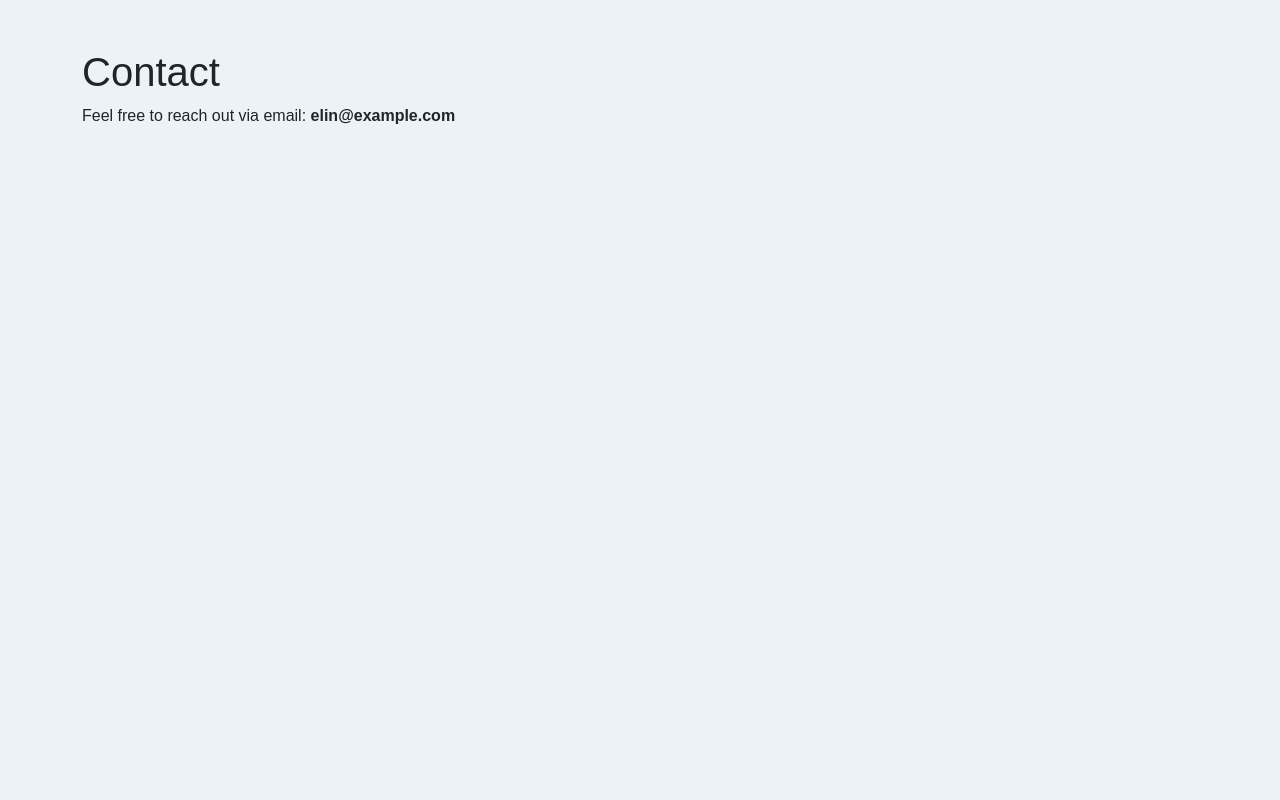
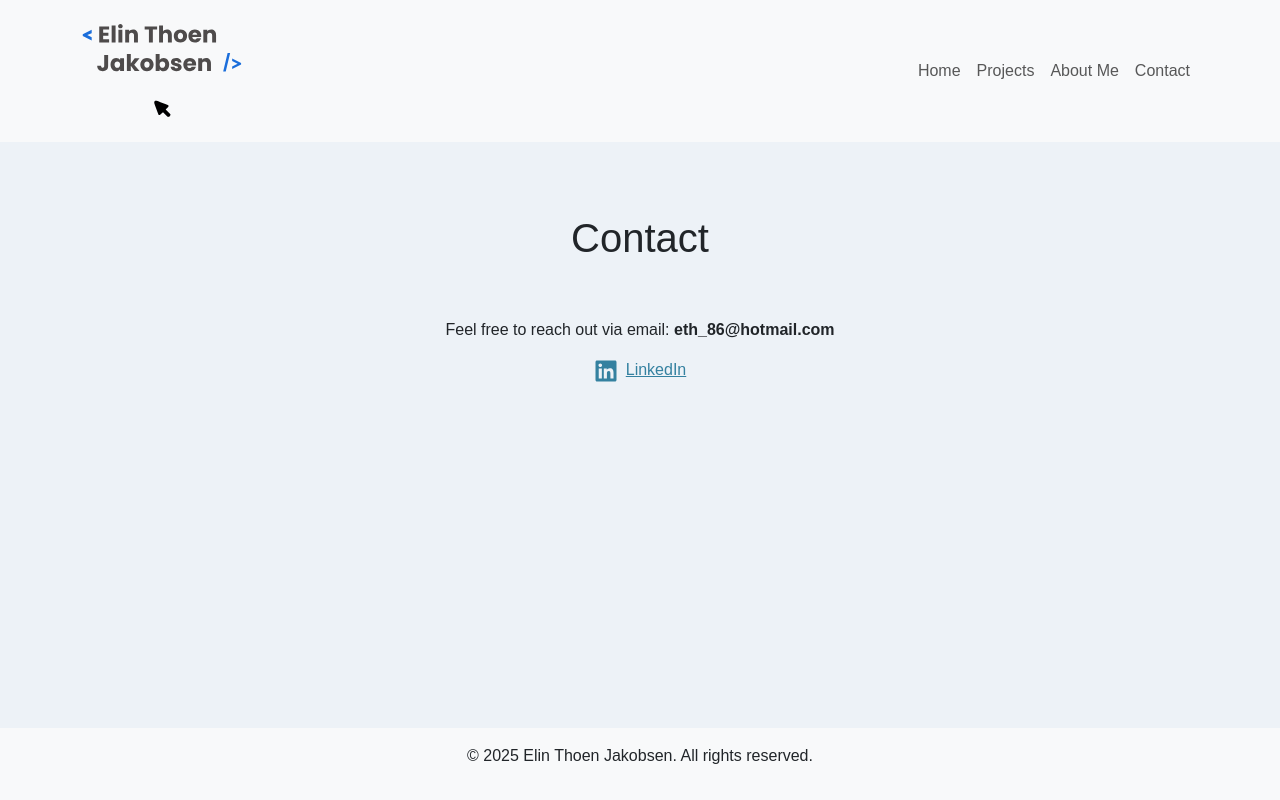
Before and after one commit to elinkrull/portofolio-2, a React (Vite) app: page /contact in a window 1280 px wide. Built offline with nearby package versions, Linux system fonts and the light colour scheme.

Commit message:
SMall chgs in cards layout. Adds AboutMePage

```diff
--- a/package.json
+++ b/package.json
@@ -15,6 +15,7 @@
     "react": "^19.1.0",
     "react-bootstrap": "^2.10.10",
     "react-dom": "^19.1.0",
+    "react-icons": "^5.5.0",
     "react-router-dom": "^7.6.1",
     "sass": "^1.89.0"
   },
--- a/src/App.jsx
+++ b/src/App.jsx
@@ -1,6 +1,7 @@
 import { BrowserRouter as Router, Routes, Route } from "react-router-dom";
 import HomePage from "./pages/HomePage";
 import ContactPage from "./pages/ContactPage";
+import AboutMePage from "./pages/AboutMePage";
 
 function App() {
   return (
@@ -8,6 +9,7 @@ function App() {
       <Routes>
         <Route path="/" element={<HomePage />} />
         <Route path="/contact" element={<ContactPage />} />
+        <Route path="/about" element={<AboutMePage />} />
       </Routes>
     </Router>
   );
--- a/src/components/MainNavbar.jsx
+++ b/src/components/MainNavbar.jsx
@@ -11,7 +11,8 @@ function MainNavbar() {
         <Navbar.Collapse id="basic-navbar-nav">
           <Nav className="ms-auto">
             <Nav.Link href="/">Home</Nav.Link>
-            <Nav.Link href="/projects">Projects</Nav.Link>
+            <Nav.Link href="/">Projects</Nav.Link>
+            <Nav.Link href="/about">About Me</Nav.Link>
             <Nav.Link href="/contact">Contact</Nav.Link>
           </Nav>
         </Navbar.Collapse>
--- /dev/null
+++ b/src/pages/AboutMePage.jsx
@@ -0,0 +1,11 @@
+import Layout from "../components/Layout";
+
+function AboutMePage() {
+  return (
+    <Layout>
+      <h1>About Me</h1>
+    </Layout>
+  );
+}
+
+export default AboutMePage;
--- a/src/pages/ContactPage.jsx
+++ b/src/pages/ContactPage.jsx
@@ -1,13 +1,26 @@
 import { Container } from "react-bootstrap";
+import { FaLinkedin } from "react-icons/fa";
+import Layout from "../components/Layout";
 
 function ContactPage() {
   return (
-    <Container className="py-5">
-      <h1>Contact</h1>
-      <p>
-        Feel free to reach out via email: <strong>elin@example.com</strong>
-      </p>
-    </Container>
+    <Layout>
+      <Container className="d-flex flex-column align-items-center">
+        <h1 className="p-5">Contact</h1>
+        <p>
+          Feel free to reach out via email: <strong>eth_86@hotmail.com</strong>
+        </p>
+        <p>
+          <a
+            href="https://www.linkedin.com/in/elin-thoen-jakobsen-2224a2264/"
+            target="_blank"
+            rel="noopener noreferrer">
+            <FaLinkedin size={24} style={{ marginRight: "8px" }} />
+            LinkedIn
+          </a>
+        </p>
+      </Container>
+    </Layout>
   );
 }
 
--- a/src/pages/HomePage.jsx
+++ b/src/pages/HomePage.jsx
@@ -26,7 +26,6 @@ const projects = [
 
 function HomePage() {
   return (
-    <>
     <Layout>
       <Container className="py-5" id="projects">
         <h1 className="text-center mb-5">My Projects</h1>
@@ -39,7 +38,6 @@ function HomePage() {
         </Row>
       </Container>
     </Layout>
-    </>
   );
 }
 
```
Also changed, not shown: 1 other file (tests, documents, lock files or other folders). Lines whose indentation alone changed are shown as unchanged.
